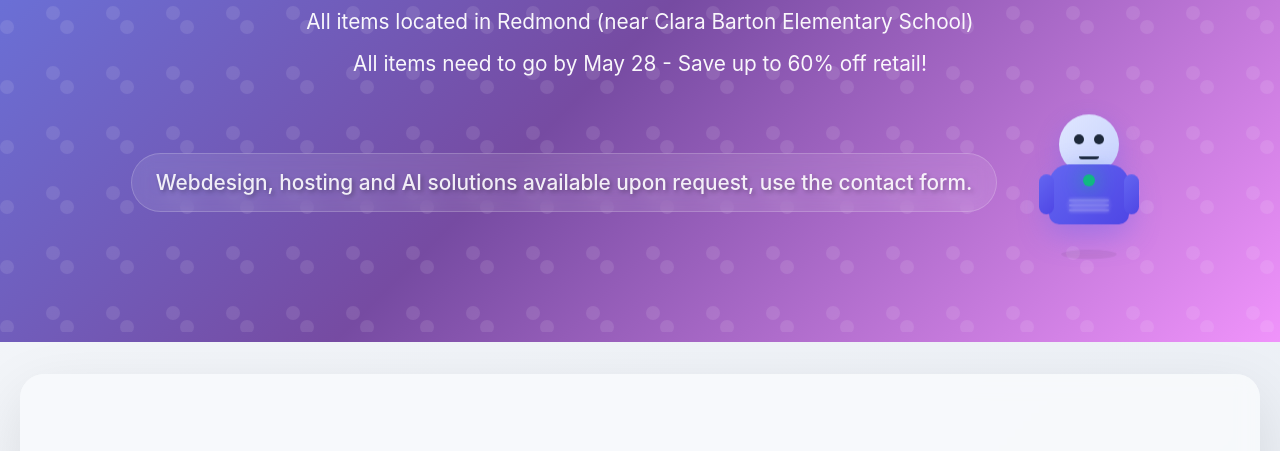
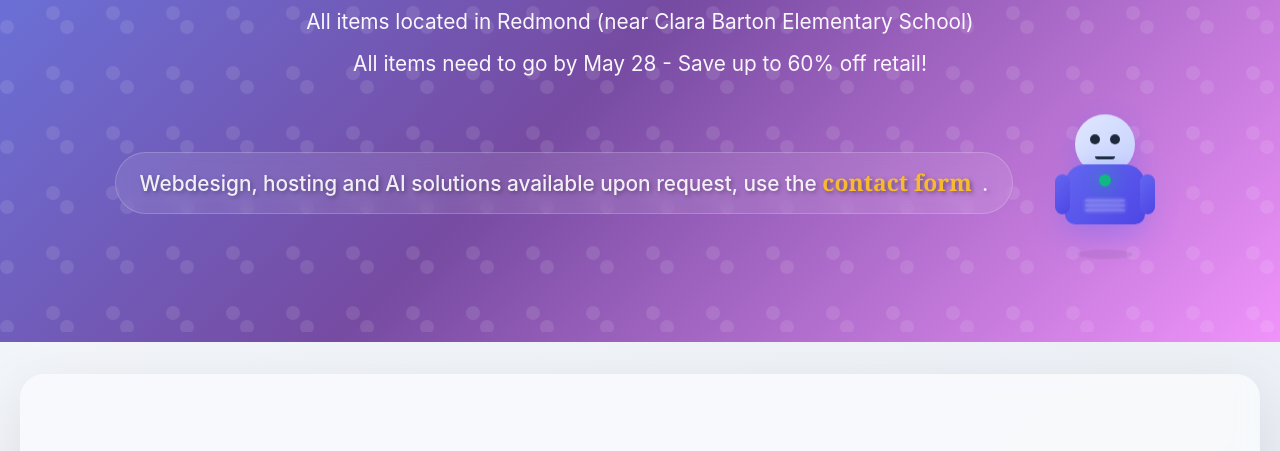
Before and after one commit to tomtom1980/sellinginfo, a plain HTML site: page index.html in a window 1280 px wide. Shown: the part 347-798 px from the top of the page. Drawn offline with Linux system fonts and the light colour scheme.

Commit message:
Make contact form text clickable with custom styling
- Made 'contact form' text a clickable link to contact section
- Styled with golden color (#fbbf24)
- Changed font to Georgia serif for distinction
- Added hover effects:
  - Color transition to darker gold
  - Animated underline effect
  - Lift animation with enhanced shadow
  - Down arrow appears on hover
- Added smooth scrolling with header offset
- Link navigates directly to contact form section

```diff
--- a/index.html
+++ b/index.html
@@ -30,7 +30,7 @@
                 <p>All items located in Redmond (near Clara Barton Elementary School)</p>
                 <p>All items need to go by May 28 - Save up to 60% off retail!</p>
                 <div class="services-announcement">
-                    <p class="services-text">Webdesign, hosting and AI solutions available upon request, use the contact form.</p>
+                    <p class="services-text">Webdesign, hosting and AI solutions available upon request, use the <a href="#contact" class="contact-link">contact form</a>.</p>
                     <div class="ai-robot-container">
                         <div class="ai-robot">
                             <div class="robot-head">
--- a/styles.css
+++ b/styles.css
@@ -831,6 +831,7 @@ footer {
 /* Smooth scrolling and animations */
 html {
     scroll-behavior: smooth;
+    scroll-padding-top: 80px; /* Account for sticky header */
 }
 
 /* Loading animation for images */
@@ -1531,3 +1532,51 @@ html {
         height: 33px;
     }
 }
+
+/* Contact Link Styling */
+.contact-link {
+    color: #fbbf24;
+    font-family: 'Georgia', 'Times New Roman', serif;
+    font-weight: 700;
+    text-decoration: none;
+    position: relative;
+    display: inline-block;
+    transition: all 0.3s ease;
+    text-shadow: 2px 2px 4px rgba(0, 0, 0, 0.4);
+    font-size: 1.1em;
+}
+
+.contact-link::before {
+    content: '';
+    position: absolute;
+    bottom: -2px;
+    left: 0;
+    width: 0;
+    height: 2px;
+    background: linear-gradient(90deg, #fbbf24, #f59e0b);
+    transition: width 0.3s ease;
+}
+
+.contact-link:hover::before {
+    width: 100%;
+}
+
+.contact-link:hover {
+    color: #f59e0b;
+    transform: translateY(-2px);
+    text-shadow: 3px 3px 6px rgba(0, 0, 0, 0.5);
+}
+
+.contact-link::after {
+    content: ' ↓';
+    font-size: 0.9em;
+    opacity: 0;
+    transition: opacity 0.3s ease, transform 0.3s ease;
+    display: inline-block;
+    transform: translateY(-5px);
+}
+
+.contact-link:hover::after {
+    opacity: 1;
+    transform: translateY(0);
+}
```
